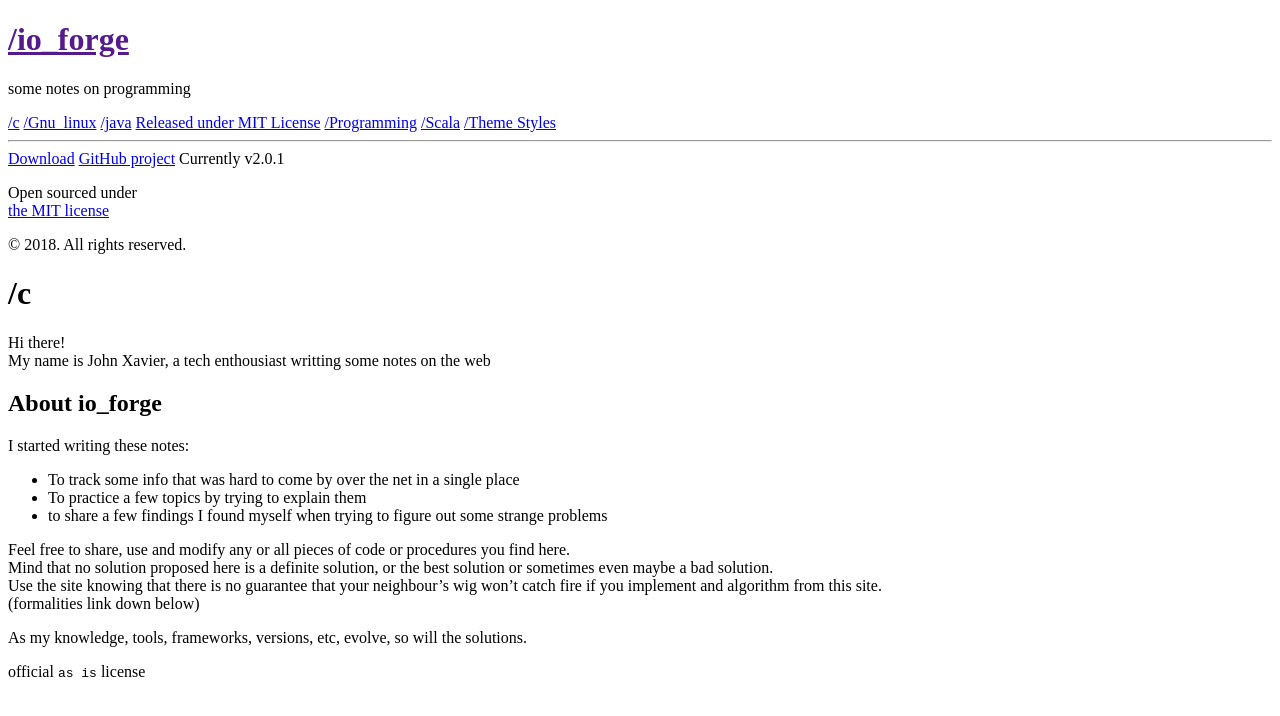
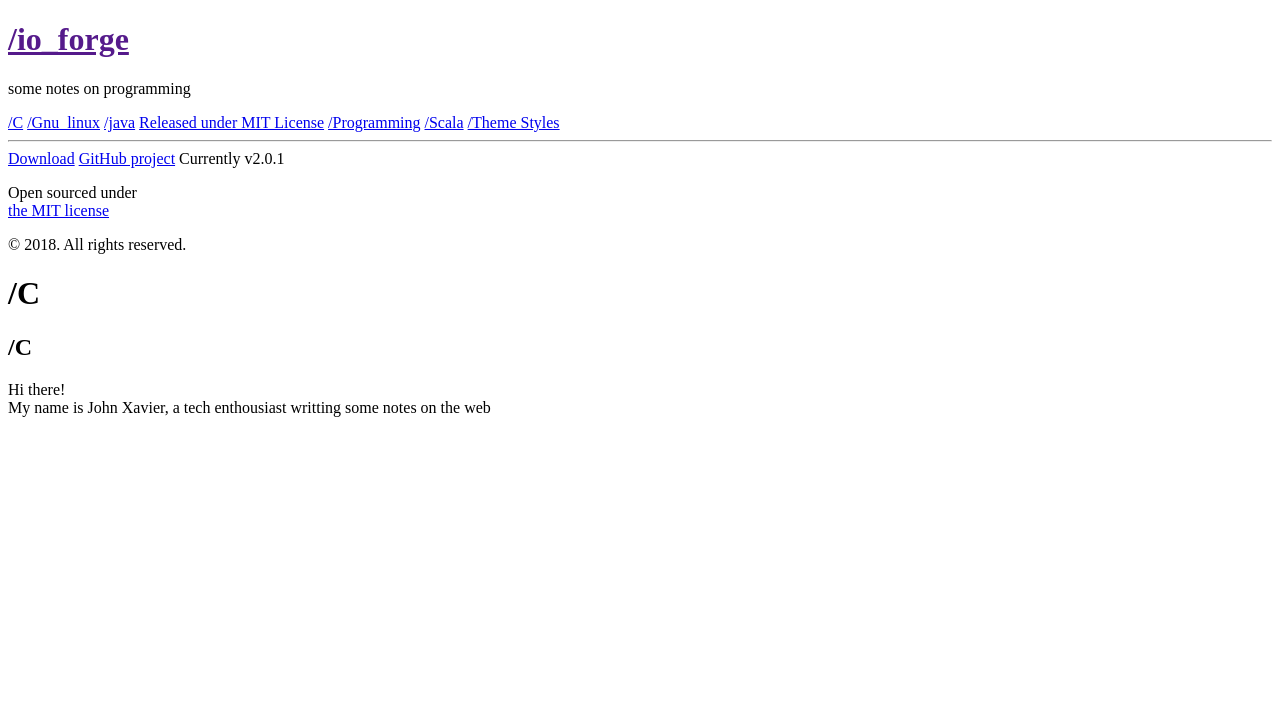
Before and after one commit to JohnnyXavier/johnnyxavier.github.io, a Jekyll site: the page built from pages/c.md, in a window 1280 px wide. Shown: the top 716 px of the page. Built offline with Jekyll 4.4.1, drawn with Linux system fonts in a browser that asks for light colours.

Commit message:
new theme

```diff
--- a/pages/c.md
+++ b/pages/c.md
@@ -1,28 +1,10 @@
 ---
 layout: page
-title: /c
+title: /C
 ---
+## /C
 
 <p class="message">
   Hi there!<br>
   My name is John Xavier, a tech enthousiast writting some notes on the web
 </p>
-
-## About io_forge
-
-I started writing these notes:
-
-* To track some info that was hard to come by over the net in a single place
-* To practice a few topics by trying to explain them
-* to share a few findings I found myself when trying to figure out some strange problems
-
-Feel free to share, use and modify any or all pieces of code or procedures you find here.<br>
-Mind that no solution proposed here is a definite solution, or the best solution
-or sometimes even maybe a bad solution.<br>
-Use the site knowing that there is no guarantee that your neighbour's wig won't catch fire if you implement and algorithm from this site.<br>
-(formalities link down below)
-
-As my knowledge, tools, frameworks, versions, etc, evolve, so will the solutions.
-
-
-official `as is` license
```
Also changed, not shown: pages/gnulinux.md (+3 -3 lines), pages/programming.md (+2 -0 lines).
